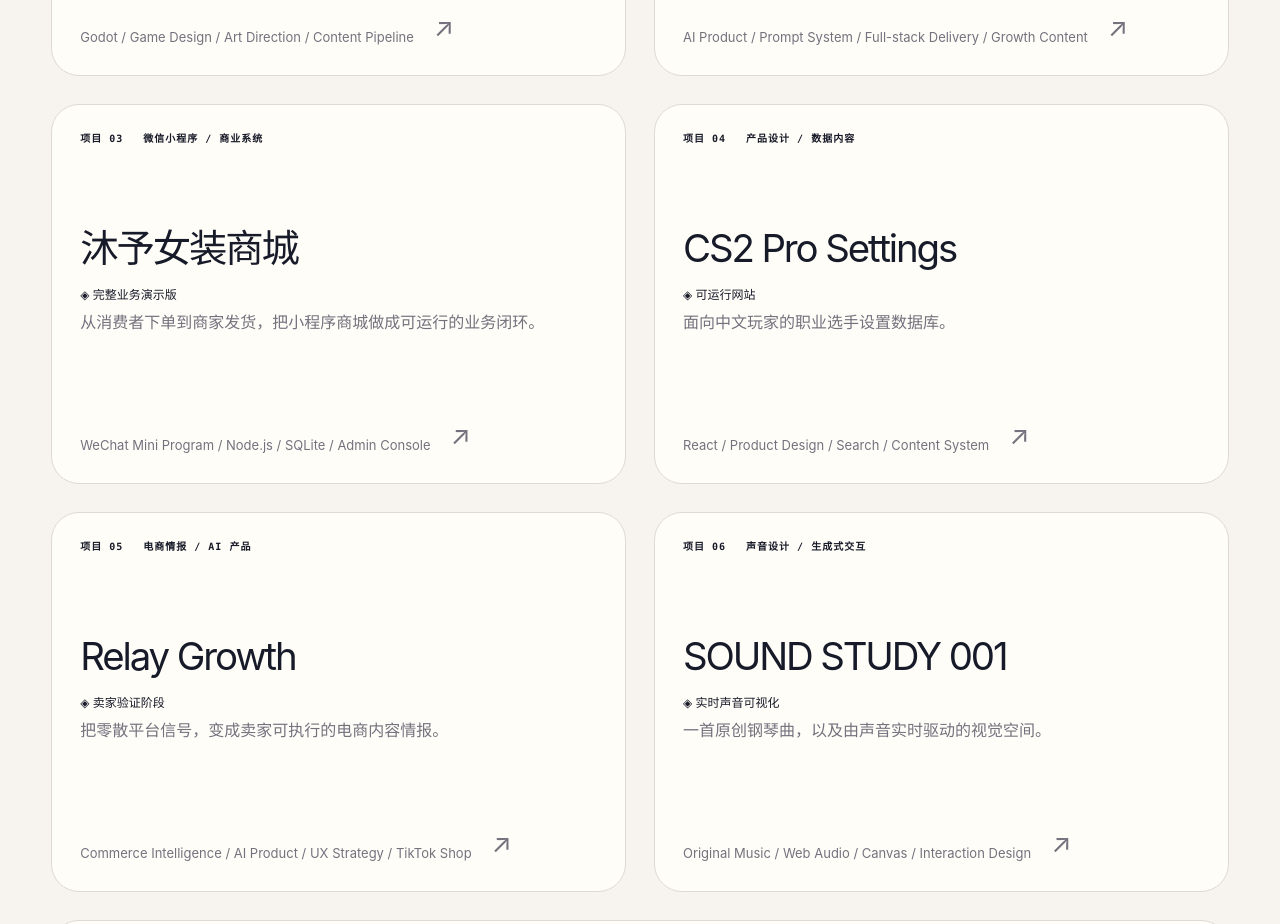
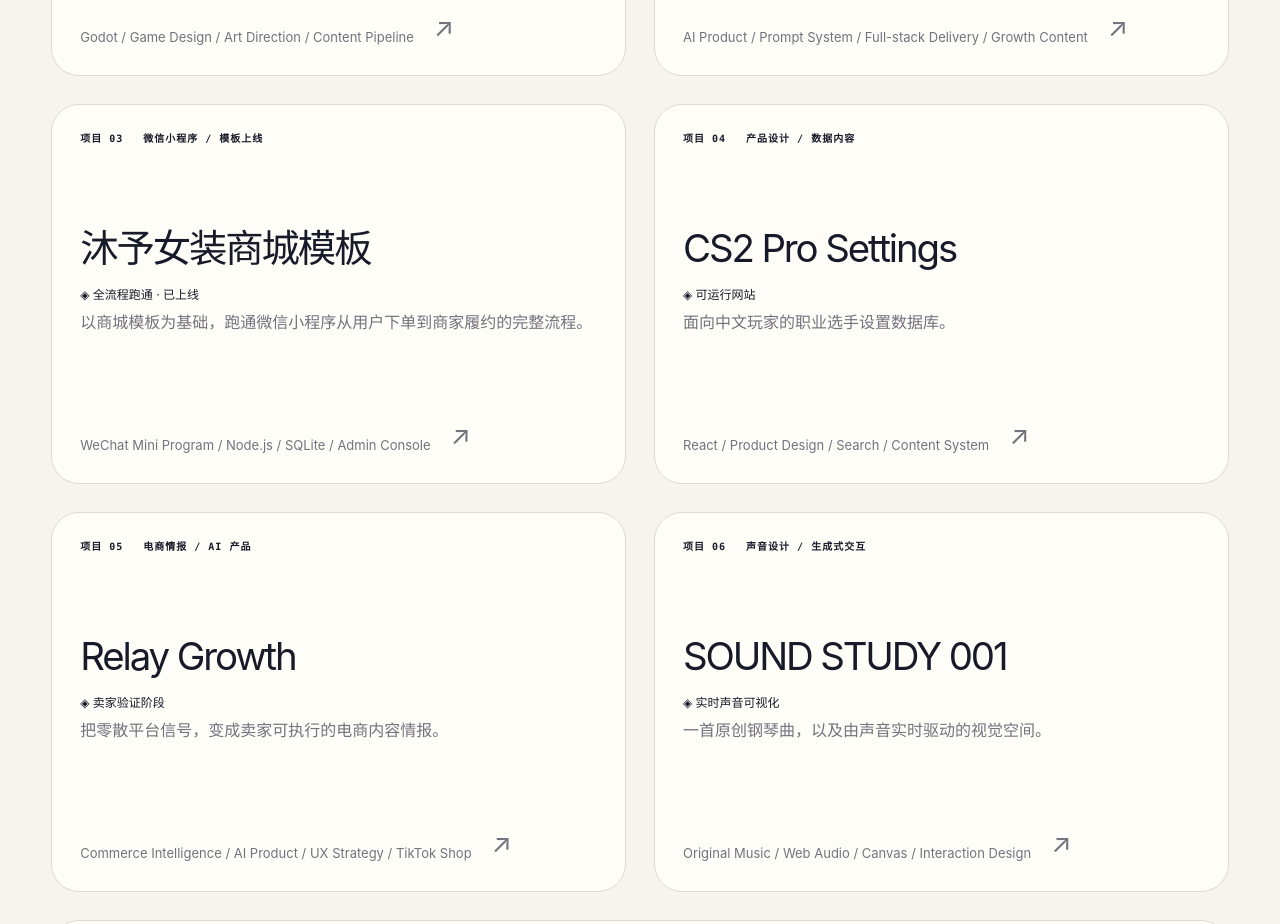
Before and after one commit to Pope2004/Pope2004.github.io, a Next.js app: page / in a window 1280 px wide. Shown: the part 1680-2604 px from the top of the page. Built offline with nearby package versions, Linux system fonts and the light colour scheme.

Commit message:
fix: clarify mini program template delivery

```diff
--- a/app/page.tsx
+++ b/app/page.tsx
@@ -73,14 +73,14 @@
   {
     id: "muyu-store",
     number: "03",
-    category: "微信小程序 / 商业系统",
-    title: "沐予女装商城",
-    status: "◈ 完整业务演示版",
-    summary: "从消费者下单到商家发货，把小程序商城做成可运行的业务闭环。",
-    description: "这不是一组商城效果图，而是一套可以导入微信开发者工具运行的女装商城演示系统。项目覆盖消费者端、服务端、数据库与商家后台；商品规格、库存、优惠券、订单、物流和售后之间保持真实状态联动，微信登录、支付等依赖资质的能力通过明确标注的模拟适配器演示。",
+    category: "微信小程序 / 模板上线",
+    title: "沐予女装商城模板",
+    status: "◈ 全流程跑通 · 已上线",
+    summary: "以商城模板为基础，跑通微信小程序从用户下单到商家履约的完整流程。",
+    description: "沐予女装商城是一个以现有商城模板为基础完成的微信小程序项目。我负责将模板接入真实小程序环境，联调消费者端、服务端、数据库与商家后台，跑通商品规格、库存、优惠券、订单、物流和售后的状态闭环，并完成上线。这里不将模板视觉包装为原创设计，重点展示的是接入、联调、流程验证与上线交付能力。",
     stack: "WeChat Mini Program / Node.js / SQLite / Admin Console",
     cover: "/portfolio/muyu-miniapp-home.png",
-    facts: ["12+ 演示商品", "SKU 与库存校验", "订单状态闭环", "退款 / 退货流程", "商家管理后台"],
+    facts: ["微信小程序已上线", "前后台全流程跑通", "SKU 与库存校验", "订单 / 物流 / 售后闭环", "基于现有模板交付"],
     gallery: [
       { src: "/portfolio/muyu-miniapp-home.png", alt: "沐予女装商城小程序首页", title: "消费者端首页", note: "品牌展示、新品、热销、分类和活动入口均可真实跳转。", layout: "portrait" },
       { src: "/portfolio/muyu-miniapp-product.png", alt: "沐予女装商城商品详情", title: "商品与 SKU", note: "颜色、尺码、库存、收藏、购物车和立即购买形成真实交互。", layout: "portrait" },
```
